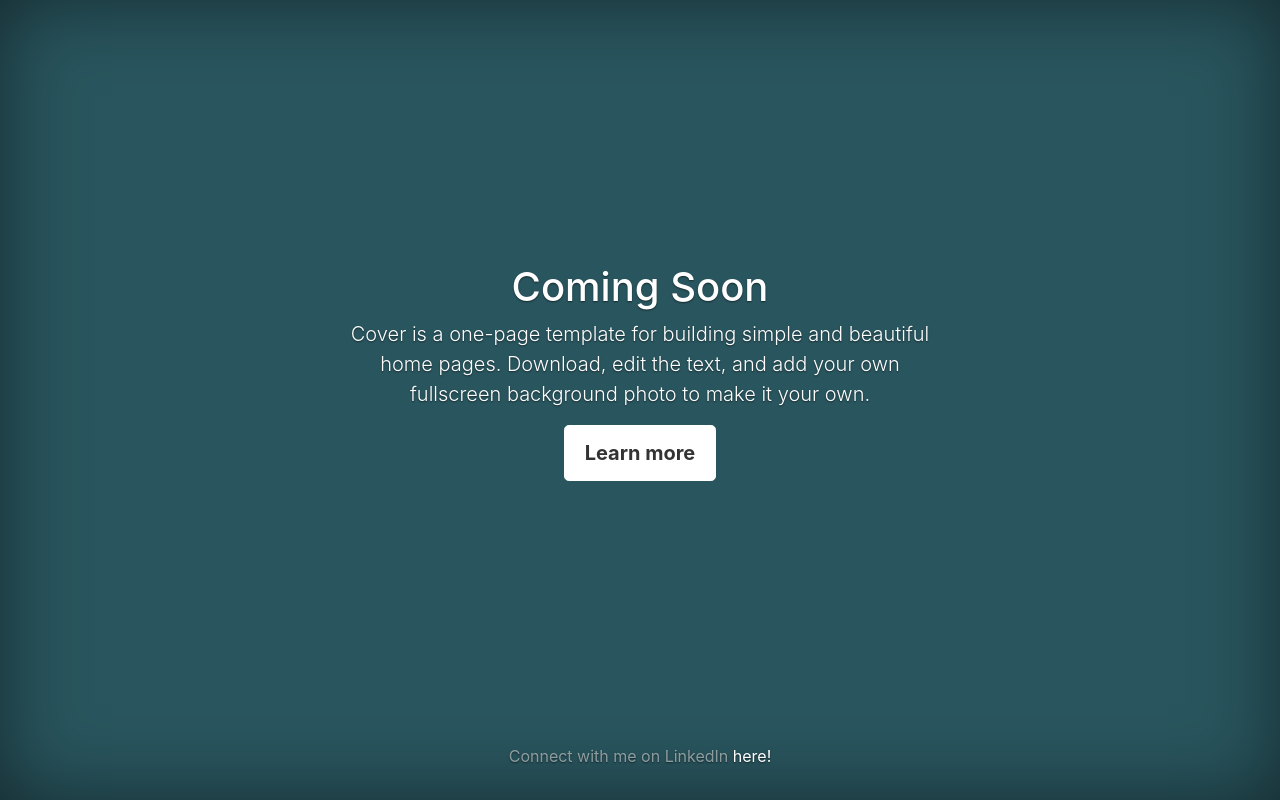
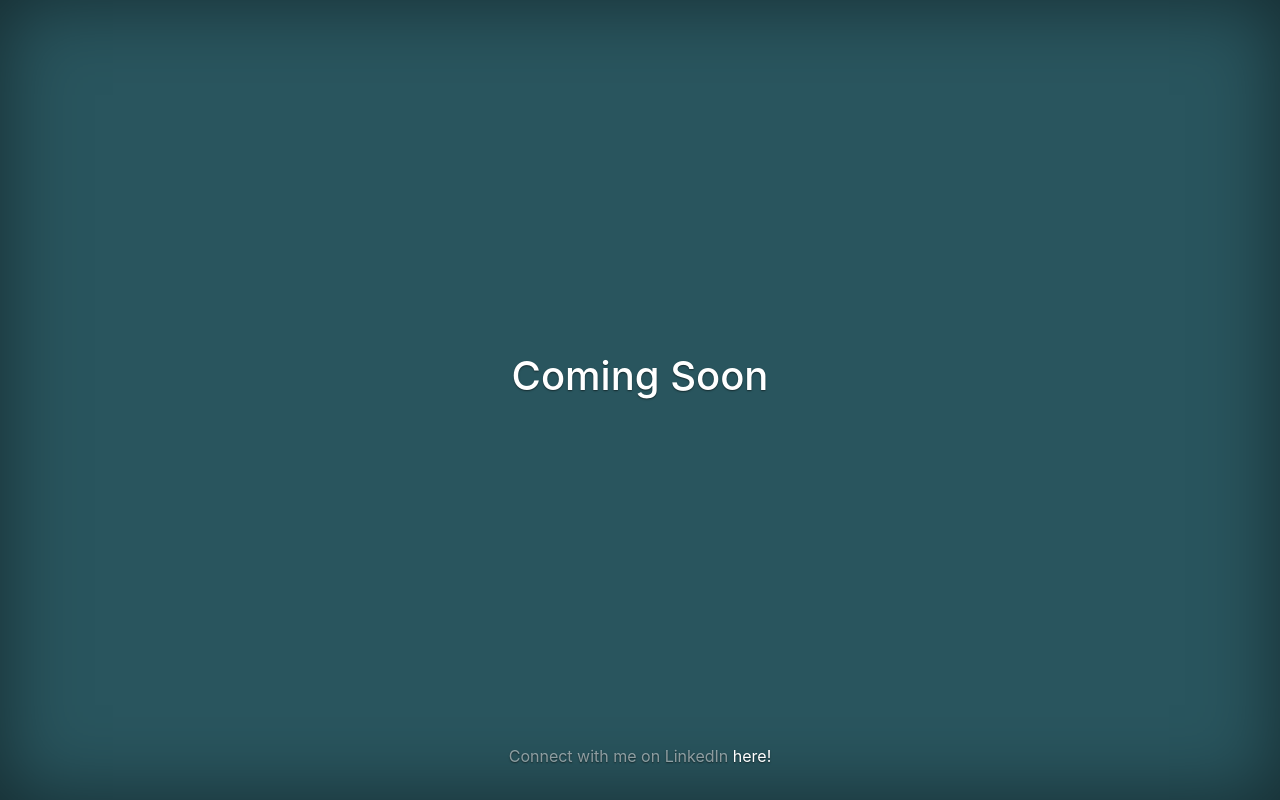
Before and after one commit to libbyrae89/coming-soon, a plain HTML site: page index.html in a window 1280 px wide. Drawn offline with nearby package versions, Linux system fonts and the light colour scheme.

Commit message:
duplicate files

```diff
--- a/index.html
+++ b/index.html
@@ -16,10 +16,6 @@
 
     <main role="main" class="inner cover">
       <h1 class="cover-heading">Coming Soon</h1>
-      <p class="lead">Cover is a one-page template for building simple and beautiful home pages. Download, edit the text, and add your own fullscreen background photo to make it your own.</p>
-      <p class="lead">
-        <a href="#" class="btn btn-lg btn-secondary">Learn more</a>
-      </p>
     </main>
 
     <footer class="mastfoot mt-auto">
```
